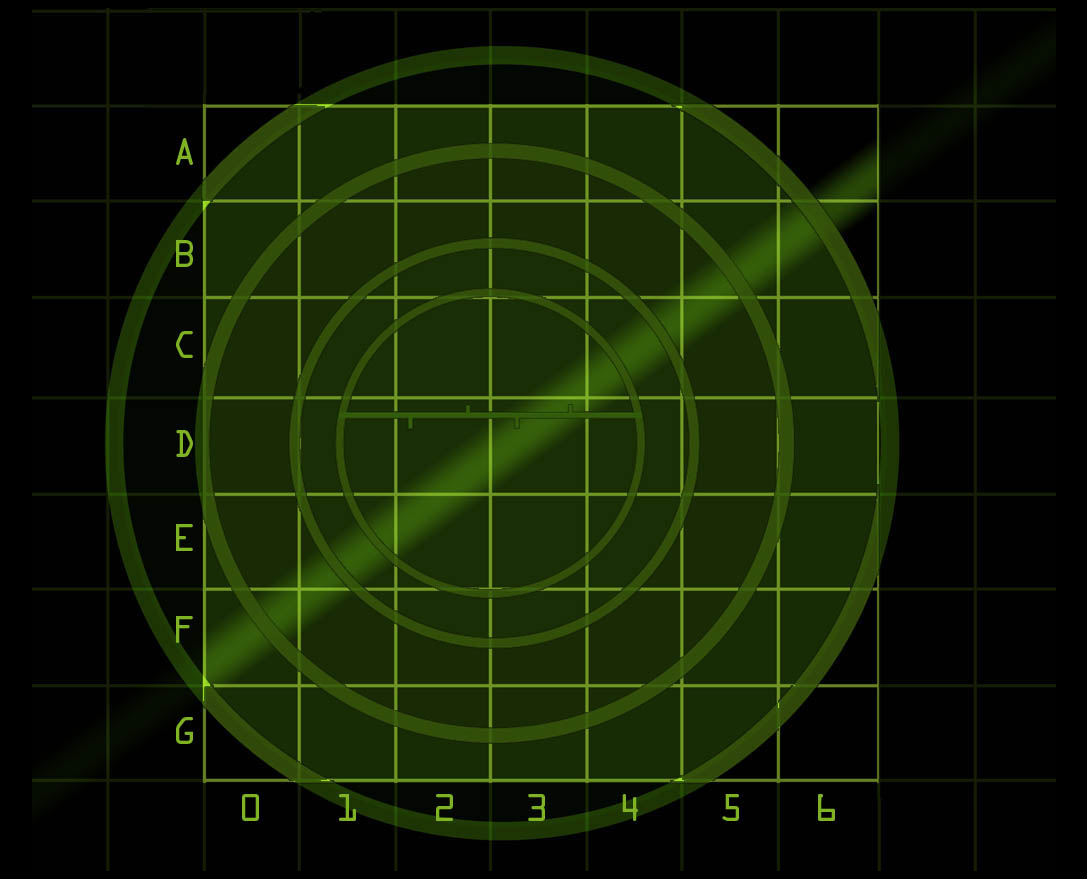
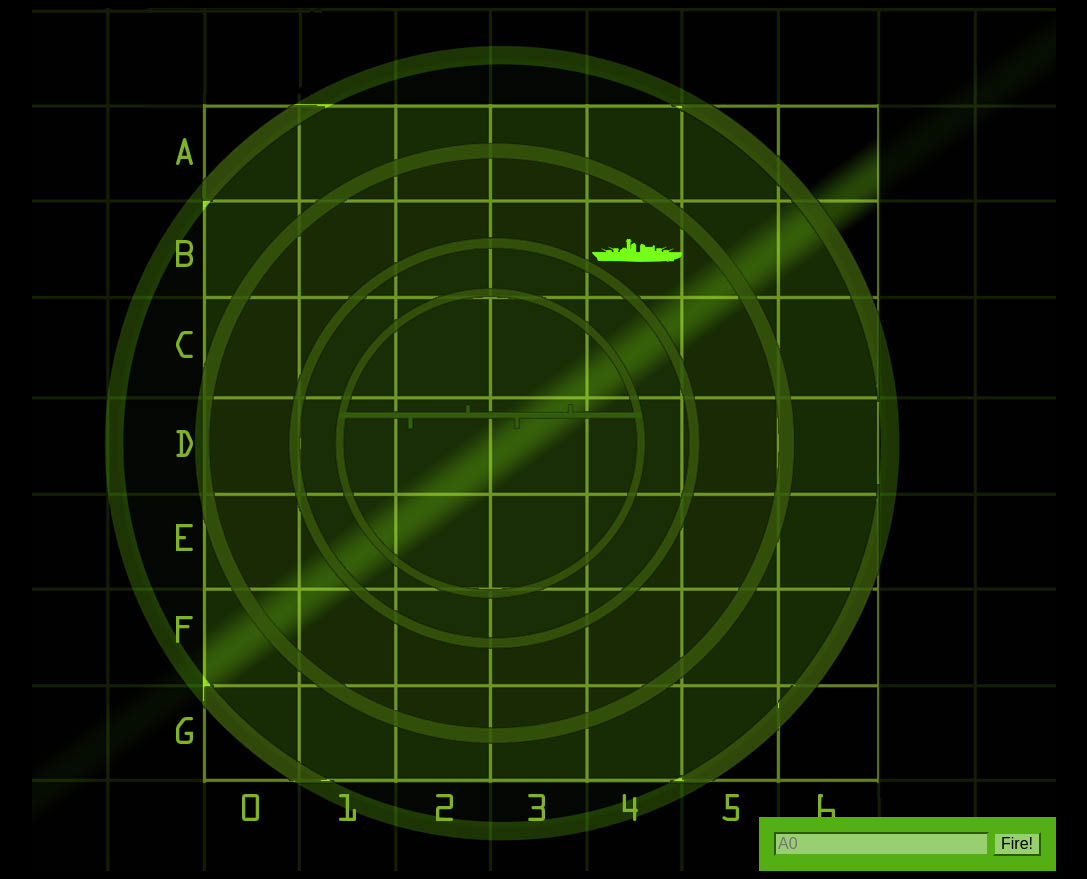
Before and after one commit to kasweigart/Battleship, a plain HTML site: page index.html in a window 1280 px wide. Shown: the whole page, without its empty margins (96-1183 px from the left). Drawn offline with Linux system fonts and the light colour scheme.

Commit message:
more and style and testing

```diff
--- a/index.html
+++ b/index.html
@@ -7,6 +7,7 @@
     </head>
     <body>
         <div id="board">
+            <div class="messageArea"></div>
             <table>
                 <tr>
                     <td id="00"></td>
@@ -22,7 +23,7 @@
                     <td id="10"></td>
                     <td id="11"><td>
                     <td id="12"></td>
-                    <td id="13"></td>
+                    <td id="13" class="hit"></td>
                     <td id="14"></td>
                     <td id="15"></td>
                     <td id="16"></td>
@@ -73,8 +74,11 @@
                     <td id="66"></td>
                 </tr>
             </table>
-        </div>
+            <form>
+                <input type="text" id="greenplanet" placeholder="A0">
+                <input type="button" id="fireButton" value="Fire!">
+            </form>
+            </div>
         <script src="battleship.js"></script>
     </body>
-</html
->
+</html>
--- a/styles.css
+++ b/styles.css
@@ -9,3 +9,43 @@ body {
     margin: auto;
     background: url("board.jpg");
 }
+
+#messageArea {
+    position: absolute;
+    top: 0px;
+    left: 0px;
+    color: rgb(83, 175, 19);
+}
+
+table {
+    position: absolute;
+    left: 173px;
+    top: 98px;
+    border-spacing: 0px;
+}
+
+td {
+    width: 94px;
+    height: 94px;
+}
+
+form {
+    position: absolute;
+    bottom: 0px;
+    right: 0px;
+    padding: 15px;
+    background-color: rgb(83, 175, 19);
+}
+form input {
+    background-color: rgb(152, 207, 113);
+    border-color: rgb(83, 175, 19);
+    font-size: 1em;
+}
+
+.hit {
+    background: url("ship.png") no-repeat center center;
+}
+
+.miss {
+    background: url("miss.png") no-repeat center center;
+}
```
Also changed, not shown: miss.png (added), ship.png (added).
